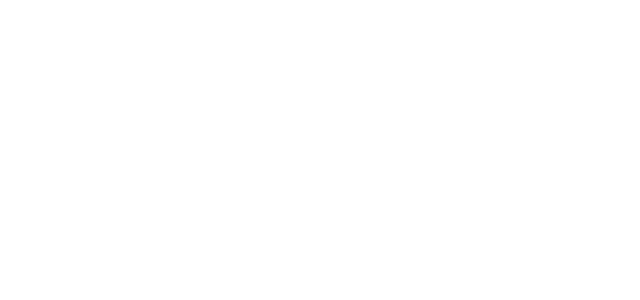
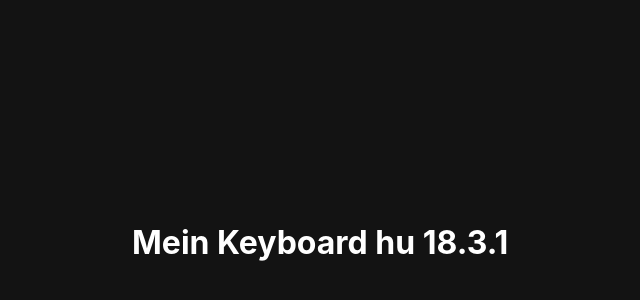
Before and after one commit to ITypoI/frontend, a React (Create React App) app: page /typo in a window 1280 px wide. Before the commit this address had no page. Shown: the part 182-482 px from the top of the page, without its empty margins (316-956 px from the left). Built offline with nearby package versions, Linux system fonts and the light colour scheme.

Commit message:
change the api path name

```diff
--- a/src/App.js
+++ b/src/App.js
@@ -9,7 +9,7 @@
     <BrowserRouter>
       <Routes>
         <Route path="/" element={<LandingPage></LandingPage>} />
-        <Route path="/type" element={<TypingPage></TypingPage>} />
+        <Route path="/typo" element={<TypingPage></TypingPage>} />
       </Routes>
     </BrowserRouter>
   );
--- a/src/Components/LandingPage/LandingPage.js
+++ b/src/Components/LandingPage/LandingPage.js
@@ -10,7 +10,7 @@
 
   const escFunction = useCallback((event) => {
     if (event.keyCode === 13) {
-      navigate("/type");
+      navigate("/typo");
     }
   }, []);
 
```
